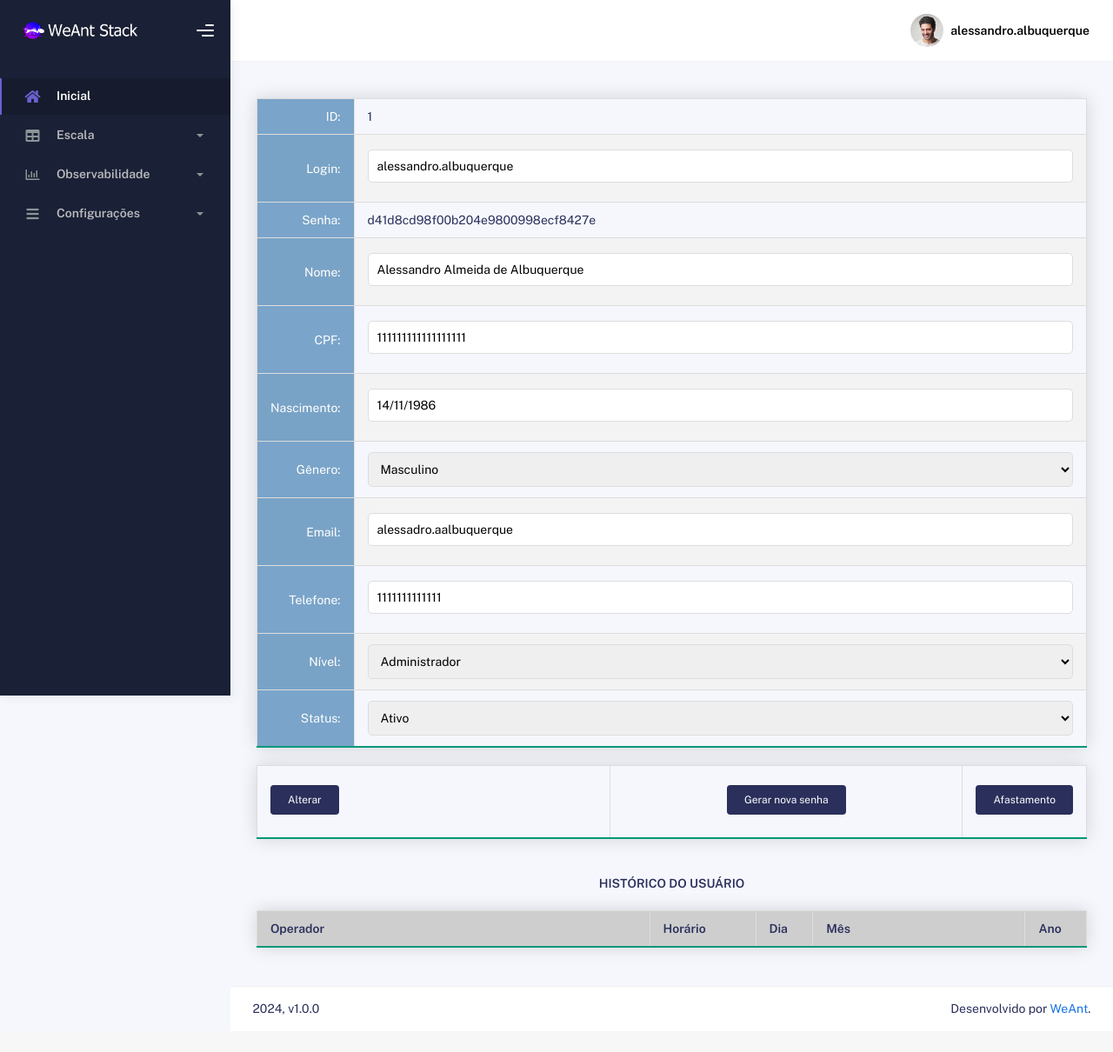
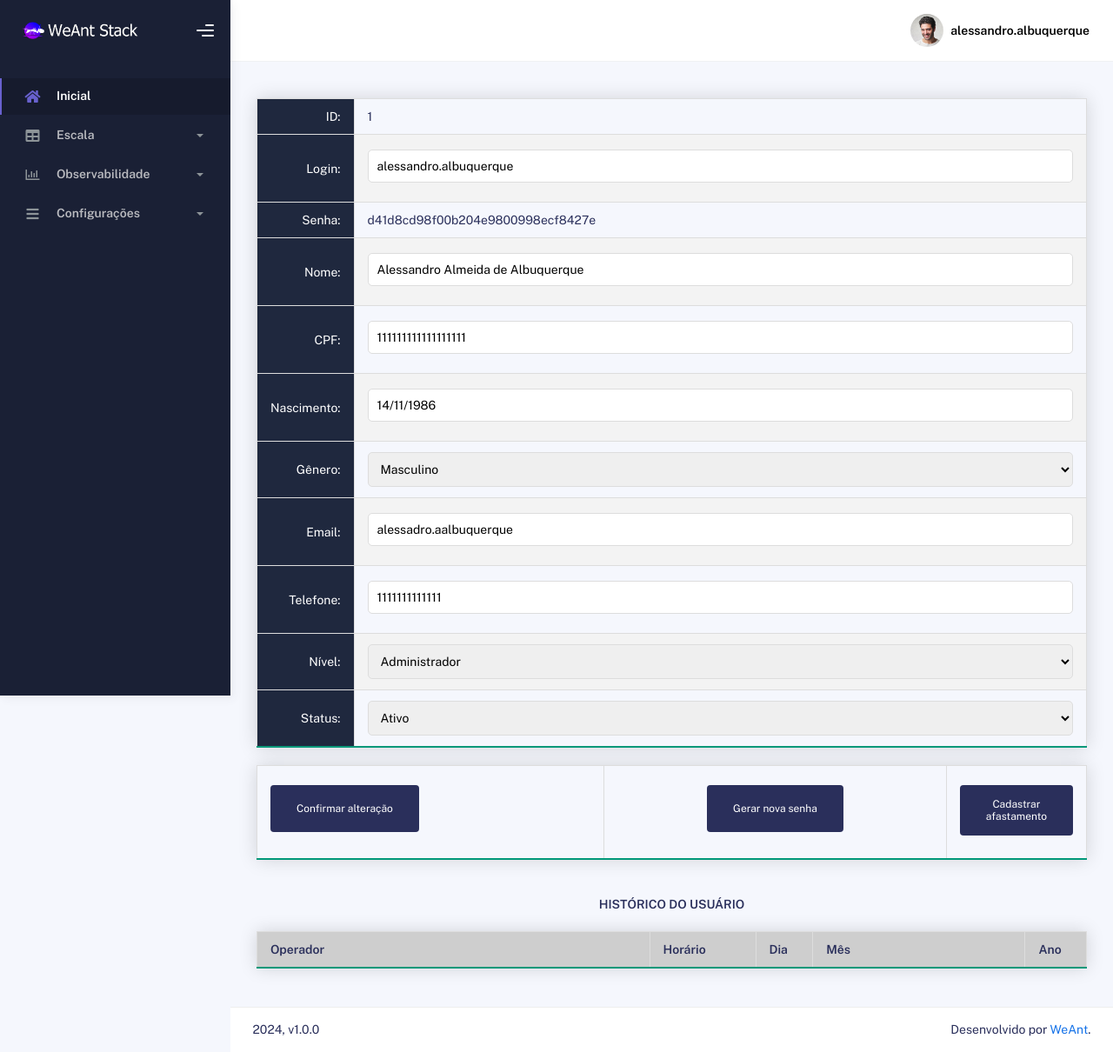
Before and after one commit to weant2024/scale, a PHP site: page /hml-scale/editarusuario.php?id=1 in a window 1280 px wide. Shown: the whole page at 87% size. Before the commit the page ends 1168 px from the top, so only its background shows below. Run offline with PHP 8.4, Linux system fonts and the light colour scheme; a user stored in the database is signed in; data comes from the database, SQL or seed files in the repository; data that the repository does not hold is empty.

Commit message:
Update editarusuario.php

```diff
--- a/editarusuario.php
+++ b/editarusuario.php
@@ -367,30 +367,30 @@ if ( $nivel < 2 )
               <div align="center">
                 <table border="1" width="40%">
                   <tr>
-                    <td width="6%" style="background-color:rgba(70,130,180,0.7)" align="right" ><font color="#FFFFFF">ID:</font></td>
+                    <td width="6%" style="background-color:#1f283e" align="right" ><font color="#FFFFFF">ID:</font></td>
                     <td width="94%" align="left"><?php echo  $dados['id']; ?></td>
                   </tr>
                   <tr>
-                    <td width="6%" style="background-color:rgba(70,130,180,0.7)" align="right" ><font color="#FFFFFF">Login:</font></td>
+                    <td width="6%" style="background-color:#1f283e" align="right" ><font color="#FFFFFF">Login:</font></td>
                       <td width="94%" align="left"><input type="text" name="login" id="login" onKeyPress="return SomenteLetra(event)" value="<?php echo $dados["login"]; ?>" /></td>
                   </tr>
                   <tr>
-                    <td width="6%" style="background-color:rgba(70,130,180,0.7)" align="right" ><font color="#FFFFFF">Senha:</font></td>
+                    <td width="6%" style="background-color:#1f283e" align="right" ><font color="#FFFFFF">Senha:</font></td>
                     <td width="94%" align="left"><?php echo $criptografada; ?></td>
                   </tr>
                   <tr>
-                    <td width="6%" style="background-color:rgba(70,130,180,0.7)" align="right" ><font color="#FFFFFF">Nome:</font></td>
+                    <td width="6%" style="background-color:#1f283e" align="right" ><font color="#FFFFFF">Nome:</font></td>
                     <td width="94%" align="left"><input type="text" name="nome" id="nome" onKeyPress="return SomenteLetra(event)" value="<?php echo $dados["nome"]; ?>" /></td>
                   </tr>
                   <tr>
-                    <td width="6%" style="background-color:rgba(70,130,180,0.7)" align="right" ><font color="#FFFFFF">CPF:</font></td>
+                    <td width="6%" style="background-color:#1f283e" align="right" ><font color="#FFFFFF">CPF:</font></td>
                     <td width="94%" align="left"><input type="text" name="cpf" id="cpf" value="<?php echo $dados["cpf"]; ?>" /></td>
                   </tr>
                   <tr>
-                    <td width="6%" style="background-color:rgba(70,130,180,0.7)" align="right" ><font color="#FFFFFF">Nascimento:</font></td>
+                    <td width="6%" style="background-color:#1f283e" align="right" ><font color="#FFFFFF">Nascimento:</font></td>
                     <td width="94%" align="left"><input type="text" name="nascimento" id="nascimento" value="<?php echo $dados["nascimento"]; ?>" /></td>
                   <tr>
-                    <td width="6%" style="background-color:rgba(70,130,180,0.7)" align="right" ><font color="#FFFFFF">Gênero:</font></td>
+                    <td width="6%" style="background-color:#1f283e" align="right" ><font color="#FFFFFF">Gênero:</font></td>
                     <td width="94%" align="left">
                       <select name="genero" id="genero">
                         <option <?php if ( $genero == "Masculino" )
@@ -425,15 +425,15 @@ if ( $nivel < 2 )
                   </tr>
                   </tr>
                   <tr>
-                    <td width="6%" style="background-color:rgba(70,130,180,0.7)" align="right" ><font color="#FFFFFF">Email:</font></td>
+                    <td width="6%" style="background-color:#1f283e" align="right" ><font color="#FFFFFF">Email:</font></td>
                     <td width="94%" align="left"><input type="text" name="email" id="email" value="<?php echo $dados["email"]; ?>" /></td>
                   </tr>
                   <tr>
-                    <td width="6%" style="background-color:rgba(70,130,180,0.7)" align="right" ><font color="#FFFFFF">Telefone:</font></td>
+                    <td width="6%" style="background-color:#1f283e" align="right" ><font color="#FFFFFF">Telefone:</font></td>
                     <td width="94%" align="left"><input type="text" name="telefone" id="telefone"  title="Digite o celular" maxlength="16" onKeyPress="Mascaracelular(this); return SomenteNumero(event);" value="<?php echo $dados["telefone"]; ?>" /></td>
                   </tr>
                   <tr>
-                    <td width="6%" style="background-color:rgba(70,130,180,0.7)" align="right" ><font color="#FFFFFF">Nível:</font></td>
+                    <td width="6%" style="background-color:#1f283e" align="right" ><font color="#FFFFFF">Nível:</font></td>
                     <td width="94%" align="left">
                       <select name="nivelusuario" id="nivelusuario">
                         <option <?php if ( $nivelusuario == 1 )
@@ -467,7 +467,7 @@ if ( $nivel < 2 )
                   </td>
                   </tr>
                   <tr>
-                    <td width="6%" style="background-color:rgba(70,130,180,0.7)" align="right" ><font color="#FFFFFF">Status:</font></td>
+                    <td width="6%" style="background-color:#1f283e" align="right" ><font color="#FFFFFF">Status:</font></td>
                     <td width="94%" align="left">
                       <select name="ativousuario" id="ativousuario">
                         <option <?php if ( $ativousuario == 1 )
@@ -496,7 +496,7 @@ if ( $nivel < 2 )
                 <table border="0" width="40%">
                   <tr>
                     <td width="50%" align="left" valign="top">
-                    <button type="submit" onClick="submitbutton( this.form ); return false;" name="enviar" value="cadastrar" style="background-color: #2a2f5b; color: white; border: none; padding: 10px 20px; text-align: center; text-decoration: none; display: inline-block; font-size: 12px; margin-top: 10px; cursor: pointer; border-radius: 4px;" onmouseover="this.style.backgroundColor='#8800ff'" onmouseout="this.style.backgroundColor='#2a2f5b'">Alterar</button>
+                    <button type="submit" onClick="submitbutton( this.form ); return false;" name="enviar" value="cadastrar" style="background-color: #2a2f5b; color: white; border: none; padding: 20px 30px; text-align: center; text-decoration: none; display: inline-block; font-size: 12px; margin-top: 10px; cursor: pointer; border-radius: 4px;" onmouseover="this.style.backgroundColor='#8800ff'" onmouseout="this.style.backgroundColor='#2a2f5b'">Confirmar alteração</button>
               </form>
                     </td>
                     <td width="50%" align="right" valign="top">
@@ -511,12 +511,12 @@ if ( $nivel < 2 )
                       <input type="hidden" name="telefone" id="telefone" value="<?php echo $dados["telefone"]; ?>" />
                       <input type="hidden" name="nivelusuario" id="nivelusario" value="<?php echo $dados["nivel"]; ?>" />
                       <input type="hidden" name="ativousuario" id="ativousuario" value="<?php echo $dados["ativo"]; ?>" />
-                      <button type="submit" name="gerarsenha" value="gerarsenhausuar" style="background-color: #2a2f5b; color: white; border: none; padding: 10px 20px; text-align: center; text-decoration: none; display: inline-block; font-size: 12px; margin-top: 10px; cursor: pointer; border-radius: 4px;" onmouseover="this.style.backgroundColor='#8800ff'" onmouseout="this.style.backgroundColor='#2a2f5b'">Gerar nova senha</button>
+                      <button type="submit" name="gerarsenha" value="gerarsenhausuar" style="background-color: #2a2f5b; color: white; border: none; padding: 20px 30px; text-align: center; text-decoration: none; display: inline-block; font-size: 12px; margin-top: 10px; cursor: pointer; border-radius: 4px;" onmouseover="this.style.backgroundColor='#8800ff'" onmouseout="this.style.backgroundColor='#2a2f5b'">Gerar nova senha</button>
                     </form>
                     </td>
                      <td>
                       <form method="POST" action='afastamentousuario.php?id=<?php echo $dados['id']?>'>
-                      <button type="submit" style="background-color: #2a2f5b; color: white; border: none; padding: 10px 20px; text-align: center; text-decoration: none; display: inline-block; font-size: 12px; margin-top: 10px; cursor: pointer; border-radius: 4px;" onmouseover="this.style.backgroundColor='#8800ff'" onmouseout="this.style.backgroundColor='#2a2f5b'">Afastamento</button>
+                      <button type="submit" style="background-color: #2a2f5b; color: white; border: none; padding: 15px 30px; text-align: center; text-decoration: none; display: inline-block; font-size: 12px; margin-top: 10px; cursor: pointer; border-radius: 4px;" onmouseover="this.style.backgroundColor='#8800ff'" onmouseout="this.style.backgroundColor='#2a2f5b'">Cadastrar afastamento</button>
                       </form>
                      </td>
                  </tr>
```
